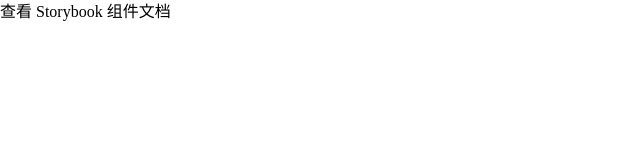
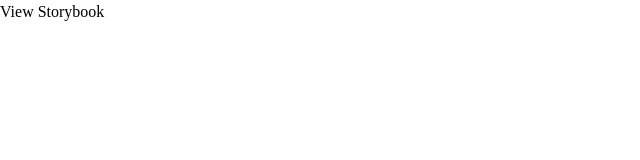
Before and after one commit to lesenelir/ui, a Next.js app in the folder apps/web/: page / in a window 1280 px wide. Shown: the top 160 px of the page, without its empty margins (0-640 px from the left). Built offline with nearby package versions, Linux system fonts and the light colour scheme.

Commit message:
feat: update link text

```diff
--- a/apps/web/src/app/page.tsx
+++ b/apps/web/src/app/page.tsx
@@ -5,7 +5,7 @@
     <div className={'p-4 text-center mt-24'}>
       <div>
         <Link href='/storybook' className={'underline text-ac'}>
-          查看 Storybook 组件文档
+          View Storybook
         </Link>
       </div>
     </div>
```
